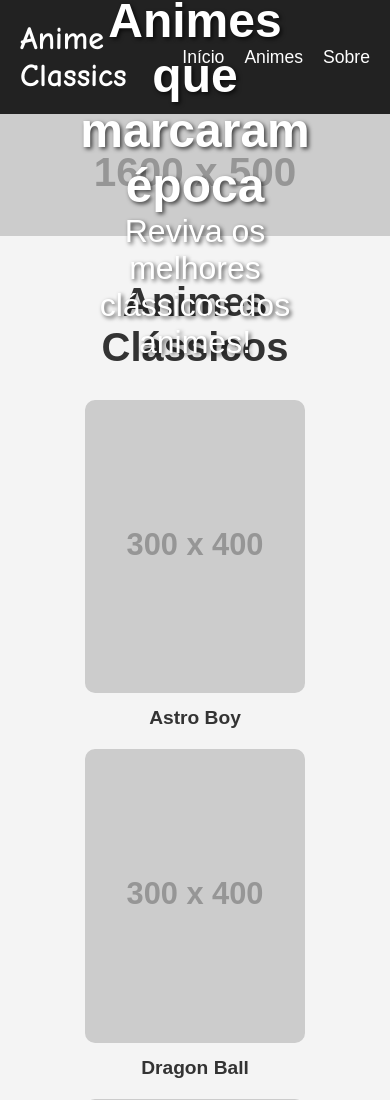
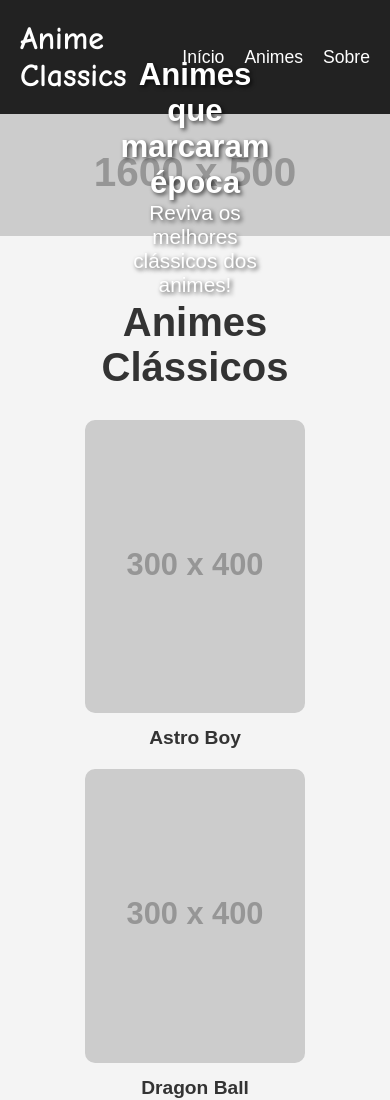
Before and after one commit to fmseedpr/animeclassics, a plain HTML site: page index.html in a window 390 px wide. Shown: the top 1100 px of the page. Drawn offline with Linux system fonts and the light colour scheme; placeholder pictures from the web are drawn by us.

Commit message:
HTML Atualizado para o Banner e CSS Corrigido para o Banner Responsivo

```diff
--- a/styles.css
+++ b/styles.css
@@ -46,11 +46,13 @@ header nav ul li a {
 .banner {
     position: relative;
     text-align: center;
+    margin-bottom: 20px;
+    width: 100%; /* A largura do banner ocupa toda a largura da tela */
 }
 
 .banner img {
-    width: 100%;
-    height: auto;
+    width: 100%; /* A imagem ocupa 100% da largura disponível */
+    height: auto; /* A altura da imagem se ajusta proporcionalmente */
 }
 
 .banner-text {
@@ -61,6 +63,30 @@ header nav ul li a {
     color: white;
     font-size: 2rem;
     text-shadow: 2px 2px 4px rgba(0, 0, 0, 0.7);
+    padding: 0 10px; /* Adiciona um pouco de padding para o texto não ficar grudado nas bordas */
+}
+
+/* Responsividade para dispositivos menores (tablets e celulares) */
+
+/* Para telas menores que 1024px (tablets e celulares horizontais) */
+@media (max-width: 1024px) {
+    .banner-text {
+        font-size: 1.8rem;
+    }
+}
+
+/* Para telas menores que 768px (celulares) */
+@media (max-width: 768px) {
+    .banner-text {
+        font-size: 1.5rem;
+    }
+}
+
+/* Para telas menores que 480px (celulares muito pequenos) */
+@media (max-width: 480px) {
+    .banner-text {
+        font-size: 1.3rem;
+    }
 }
 
 /* Galeria de Animes */
```
